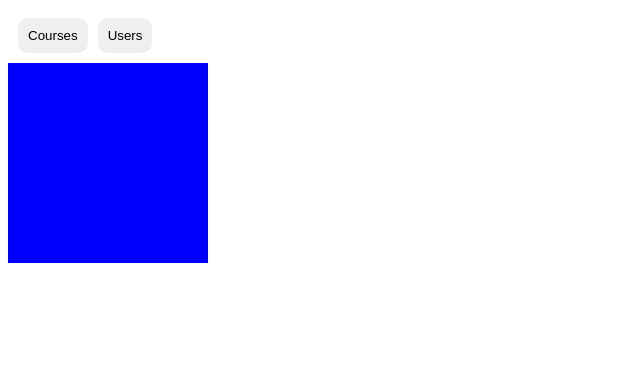
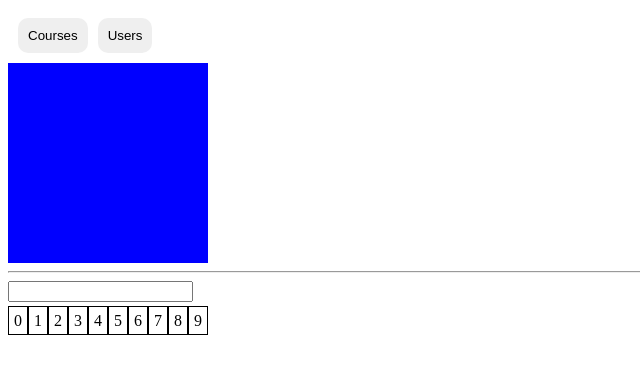
Before and after one commit to shiyas03/Angular-animations, an Angular app: page /animations in a window 1280 px wide. Shown: the top 374 px of the page, without its empty margins (0-640 px from the left). Built offline with nearby package versions, Linux system fonts and the light colour scheme.

Commit message:
multistep transition at animation component

```diff
--- a/src/app/animation/animation.component.html
+++ b/src/app/animation/animation.component.html
@@ -1 +1,8 @@
 <div [@clickedState]="clickedInfo"></div>
+
+<hr>
+
+<input type="number" (input)="onNumberSelected($event)">
+<div style="margin-top: 10px;">
+    <span *ngFor="let i of [0,1,2,3,4,5,6,7,8,9]" [@numberState]="selectedNumber == i ? 'selected':'unselected'">{{i}}</span>
+</div>
--- a/src/app/animation/animation.component.ts
+++ b/src/app/animation/animation.component.ts
@@ -5,7 +5,8 @@ import { Component, OnInit } from '@angular/core';
   selector: 'app-animation',
   templateUrl: './animation.component.html',
   styleUrls: ['./animation.component.css'],
-  animations: [trigger('clickedState', [
+  animations: [
+    trigger('clickedState', [
       state('default', style({
         width: '100px',
         height: '100px',
@@ -16,15 +17,36 @@ import { Component, OnInit } from '@angular/core';
         height: '200px',
         backgroundColor: 'blue'
       })),
-    transition('default => clicked',animate('1s 200ms ease-out'))
-  ])]
+      transition('default => clicked', animate('1s 200ms ease-out'))
+    ]),
+    trigger('numberState', [
+      state('unselected', style({
+        border: '1px solid black',
+        padding: '5px'
+      })),
+      state('selected', style({
+        border: '2px solid blue',
+        padding: '4px',
+        backgroundColor: 'lightblue'
+      })),
+      transition('unselected => selected', [style({
+        border: '2px solid black',
+        padding: '4px'
+      }), animate(300)])
+    ])
+  ]
 })
 export class AnimationComponent implements OnInit {
   clickedInfo: string = 'default'
 
+  selectedNumber!: number
+
+  onNumberSelected(event: Event) {
+    this.selectedNumber = +(<HTMLInputElement>event.target).value
+  }
   ngOnInit(): void {
-      setTimeout(()=>{
+    setTimeout(() => {
       this.clickedInfo = 'clicked'
-      },3000)
+    }, 3000)
   }
 }
```
Lines whose indentation alone changed are shown as unchanged.
